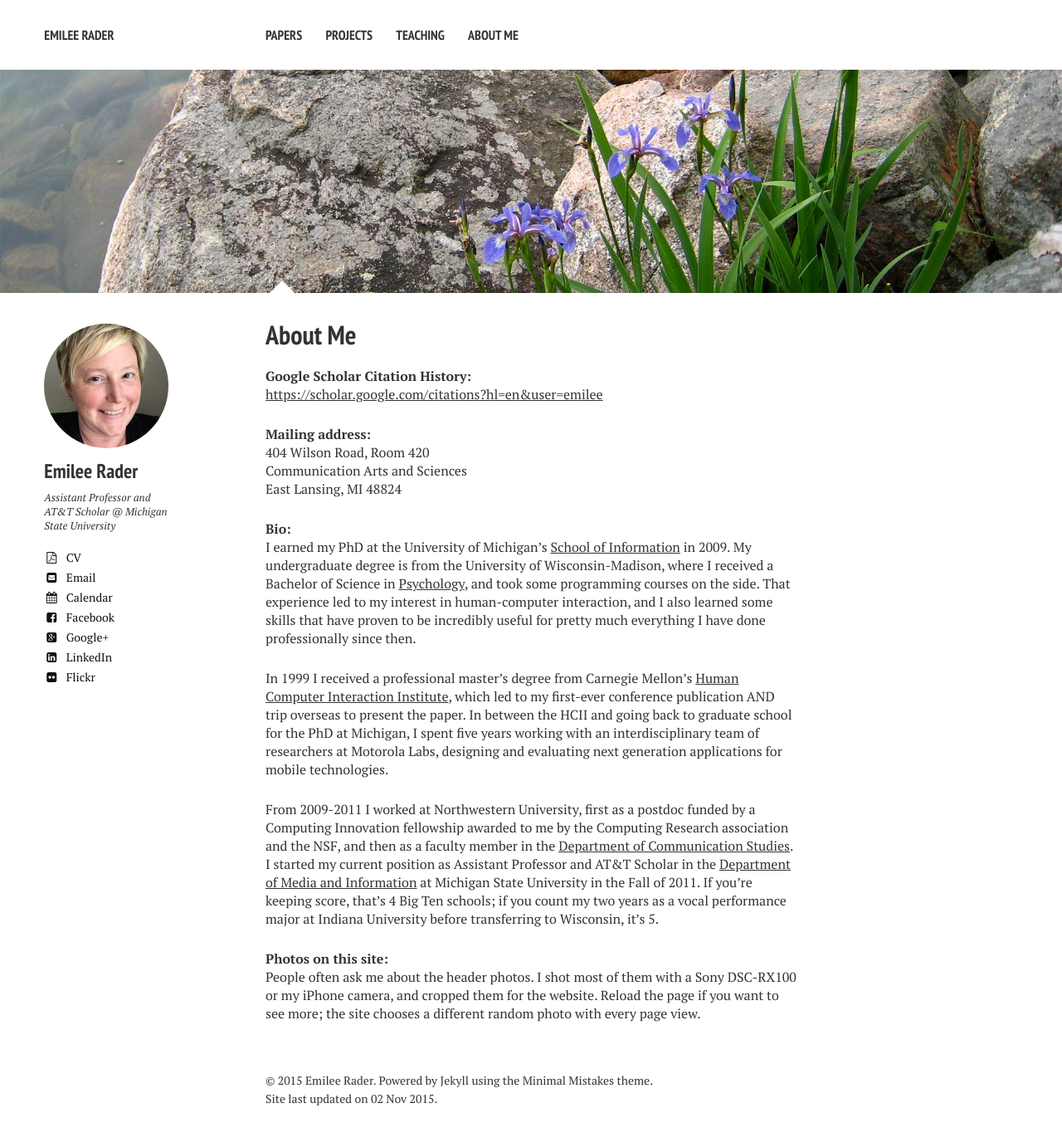
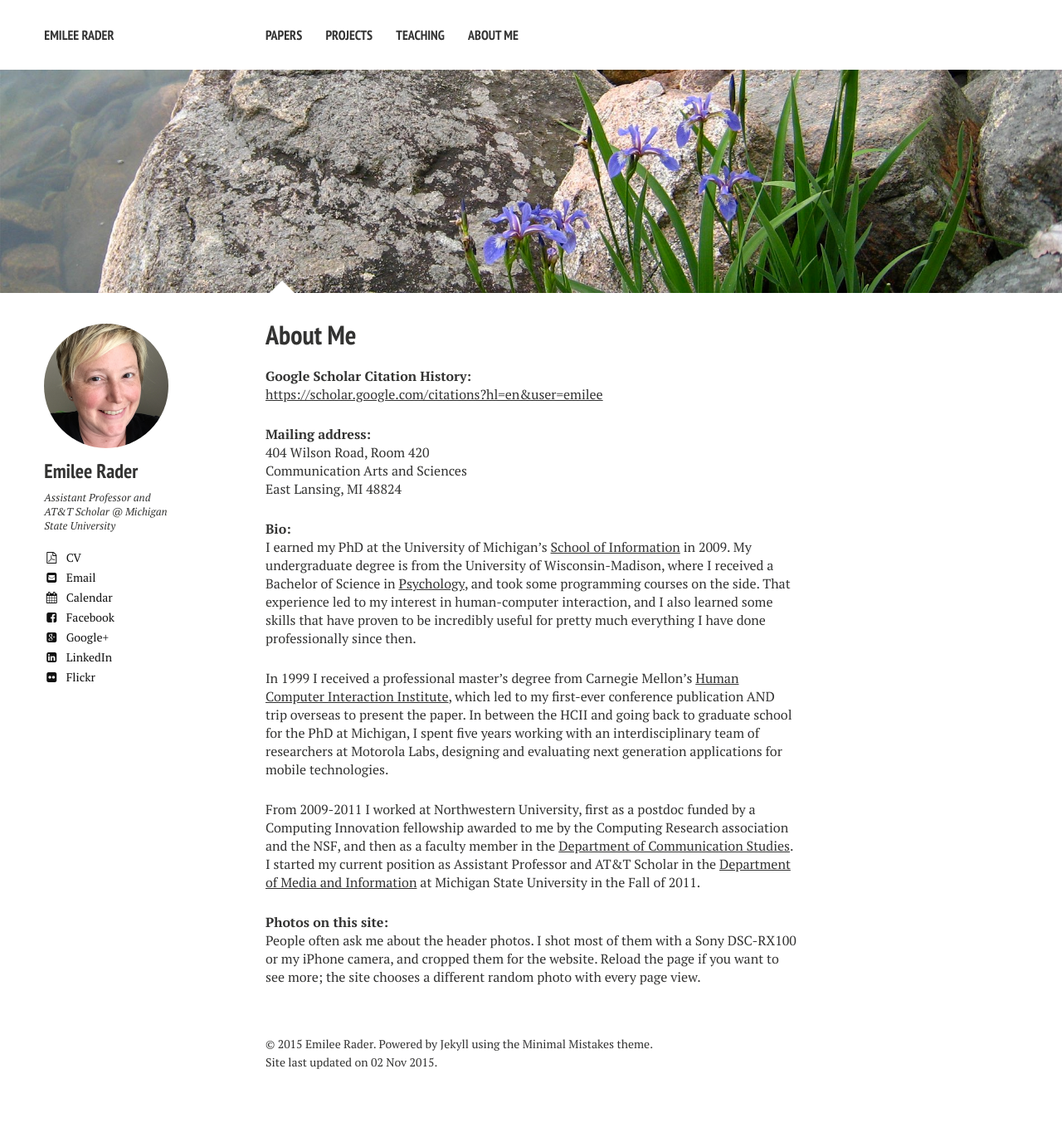
Before and after one commit to bierdoctor/bierdoctor.github.io, a Jekyll site: the page built from about/index.md, in a window 1280 px wide. Shown: the whole page at 83% size. Built offline with Jekyll 4.4.1, drawn with Linux system fonts in a browser that asks for light colours; nearby versions of some CDN libraries; after the commit the page ends 1338 px from its top, so only the background shows below that.

Commit message:
took out the stuff about 5 big 10 schools

```diff
--- a/about/index.md
+++ b/about/index.md
@@ -29,7 +29,7 @@ I earned my PhD at the University of Michigan’s [School of Information](https:
 
 In 1999 I received a professional master’s degree from Carnegie Mellon’s [Human Computer Interaction Institute](https://www.hcii.cmu.edu), which led to my first-ever conference publication AND trip overseas to present the paper. In between the HCII and going back to graduate school for the PhD at Michigan, I spent five years working with an interdisciplinary team of researchers at Motorola Labs, designing and evaluating next generation applications for mobile technologies.
 
-From 2009-2011 I worked at Northwestern University, first as a postdoc funded by a Computing Innovation fellowship awarded to me by the Computing Research association and the NSF, and then as a faculty member in the [Department of Communication Studies](http://www.communication.northwestern.edu/departments/communicationstudies). I started my current position as Assistant Professor and AT&T Scholar in the [Department of Media and Information](http://tism.msu.edu) at Michigan State University in the Fall of 2011. If you’re keeping score, that’s 4 Big Ten schools; if you count my two years as a vocal performance major at Indiana University before transferring to Wisconsin, it’s 5.
+From 2009-2011 I worked at Northwestern University, first as a postdoc funded by a Computing Innovation fellowship awarded to me by the Computing Research association and the NSF, and then as a faculty member in the [Department of Communication Studies](http://www.communication.northwestern.edu/departments/communicationstudies). I started my current position as Assistant Professor and AT&T Scholar in the [Department of Media and Information](http://tism.msu.edu) at Michigan State University in the Fall of 2011.
 
 **Photos on this site:**
 People often ask me about the header photos. I shot most of them with a Sony DSC-RX100 or my iPhone camera, and cropped them for the website. Reload the page if you want to see more; the site chooses a different random photo with every page view.
```
